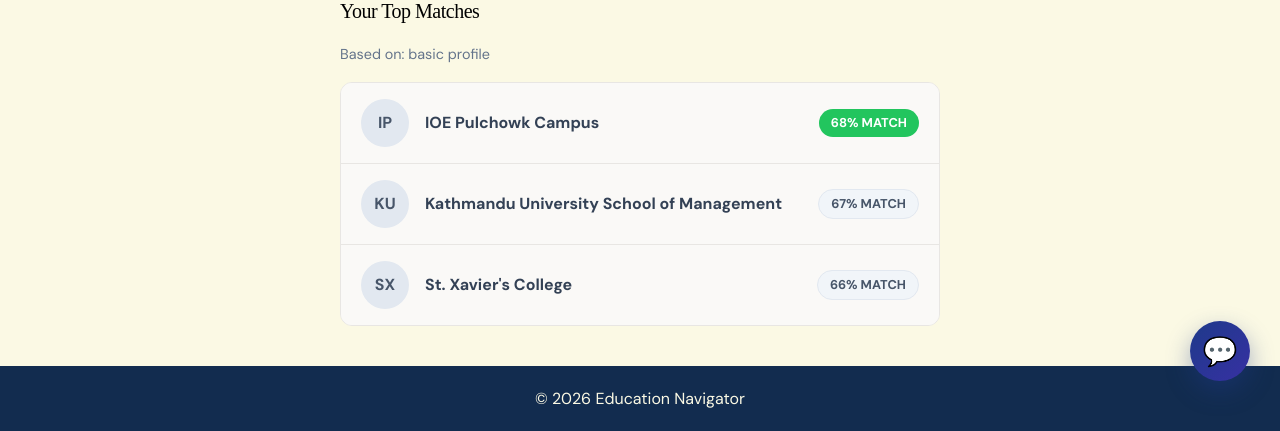
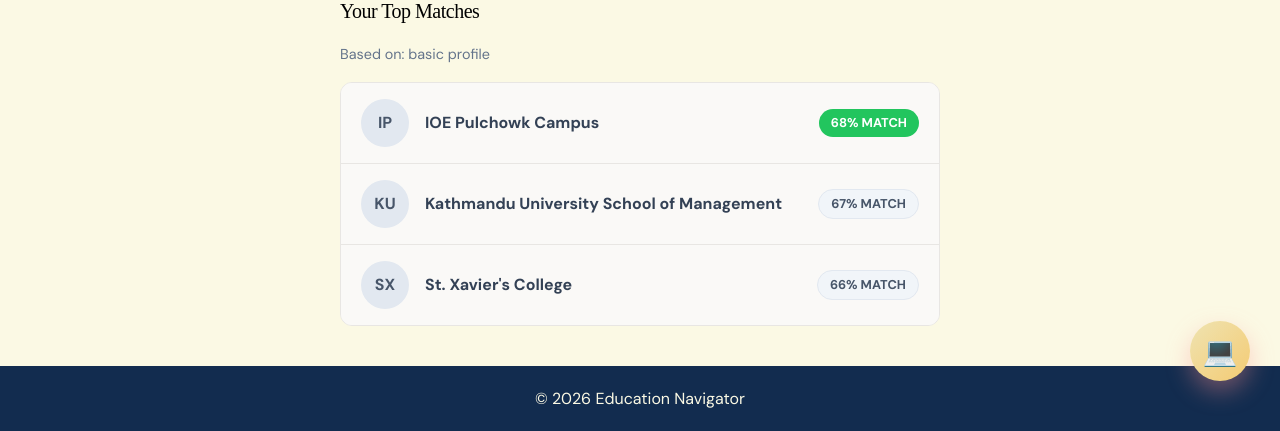
Before and after one commit to AakritiGuragain/Edu_Navigator, a Flask app: page /ai-match in a window 1280 px wide. Shown: the part 389-820 px from the top of the page. Run offline with Flask 3, Linux system fonts and the light colour scheme; data comes from the database, SQL or seed files in the repository.

Commit message:
chatbot changes

```diff
--- a/templates/chat_widget.html
+++ b/templates/chat_widget.html
@@ -1,8 +1,8 @@
 <!-- Navigator AI Chat Widget – Conversational Advisor (separate from AI Matcher) -->
 <div id="chat-widget-container" style="position: fixed; bottom: 30px; right: 30px; z-index: 9999; font-family: 'DM Sans', sans-serif;">
     <!-- Chat Button -->
-    <button id="chat-toggle" style="width: 60px; height: 60px; border-radius: 30px; background: linear-gradient(135deg, #1e3a8a 0%, #3730a3 100%); border: none; cursor: pointer; box-shadow: 0 10px 25px rgba(30,58,138,0.4); display: flex; align-items: center; justify-content: center; transition: transform 0.3s ease;">
-        <span id="chat-icon" style="font-size: 28px;">💬</span>
+    <button id="chat-toggle" style="width: 60px; height: 60px; border-radius: 30px; background: linear-gradient(135deg, #efe3b1 0%, #f4cb73 100%); border: none; cursor: pointer; box-shadow: 0 10px 25px rgba(255, 142, 142, 0.4); display: flex; align-items: center; justify-content: center; transition: transform 0.3s ease;">
+        <span id="chat-icon" style="font-size: 28px;">💻</span>
     </button>
 
     <!-- Chat Window -->
```
